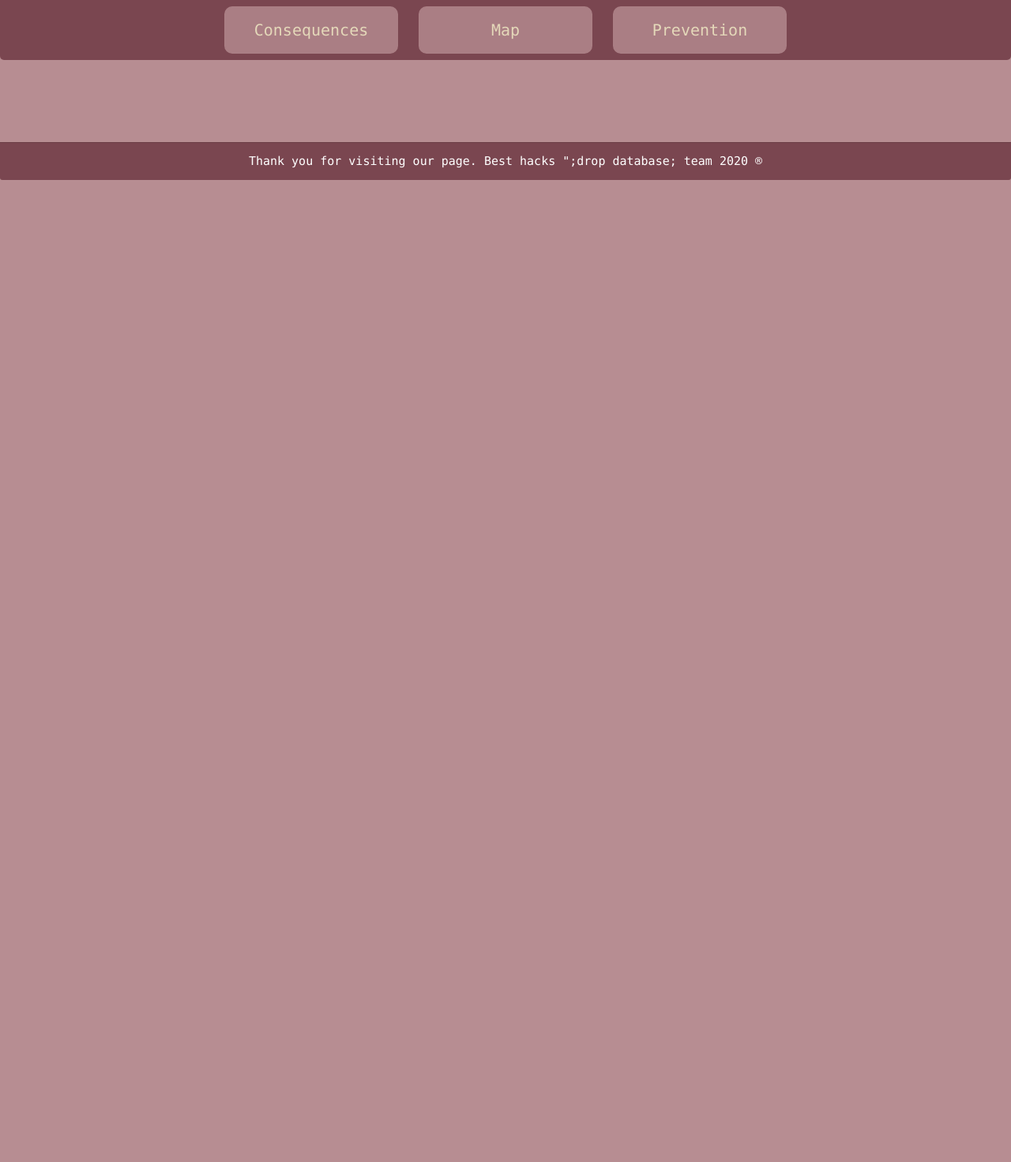
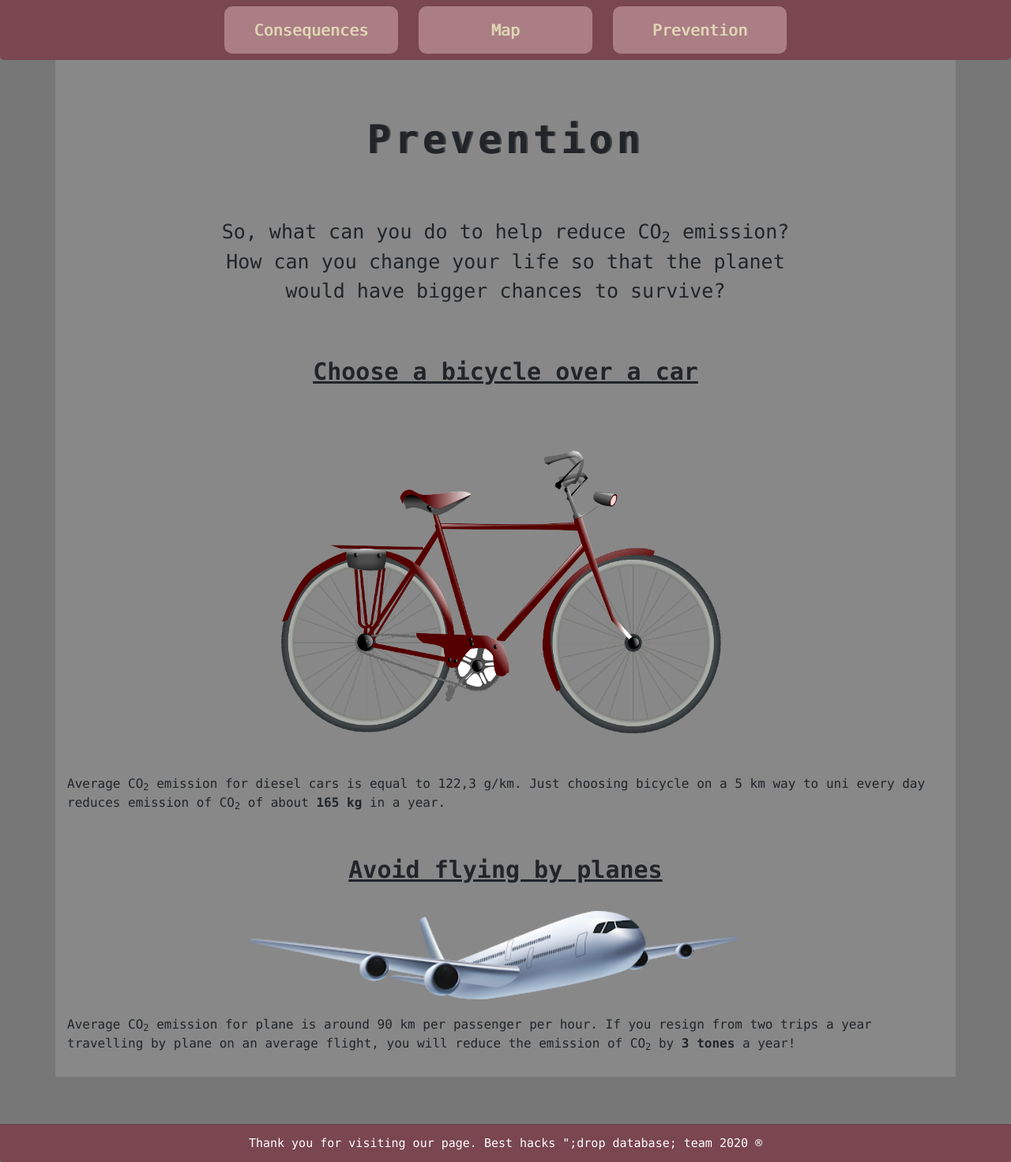
Before and after one commit to regin123/global-warming-investigator, a Django app: page /prevention/ in a window 1280 px wide. Shown: the whole page at 79% size. Before the commit the page ends 228 px from the top, so only its background shows below. Run offline with Django 3.2, Linux system fonts and the light colour scheme; some libraries are stand-ins or nearby versions.

Commit message:
Preventions page, pictures

```diff
--- a/static/css/base.css
+++ b/static/css/base.css
@@ -1,6 +1,6 @@
 html, body{
     font-family: "Lucida Console", Courier, monospace;
-    background-color: #B78D92;
+    background-color: #777;
 
 }
 /*div zbiorczy menu*/
@@ -14,6 +14,7 @@ html, body{
 
 /*elementy menu*/
 .nav-item {
+    text-shadow: 1px 0 #EEECC3;
     color: #FFFDD4;
     font-size: 20px;
     font-weight: normal;
@@ -52,7 +53,7 @@ html, body{
     color: #fff;
 }
 .container{
-    background-color: #B78D92;
+    background-color: #888;
     width: 100%;
     padding-top: 30px;
     padding-bottom: 30px;
@@ -65,6 +66,7 @@ html, body{
     background-color: #7A4650;
     color: white;
     font-size: 15px;
+    z-index: 2000;
 }
 .title{
     text-decoration: underline;
@@ -86,7 +88,6 @@ html, body{
 }
 
 .intro{
-    text-shadow: 2px 0 #444;
     text-align: center;
     width: 70%;
     padding-bottom: 10px;
@@ -95,3 +96,22 @@ html, body{
     margin-right: auto;
     font-size: 25px;
 }
+
+#bicycle{
+    width: 620px;
+    margin-left:auto;
+    margin-right: auto;
+    padding: 20px 0;
+}
+
+.page-title{
+    letter-spacing: 5px;
+    text-shadow: 2px 0 #444;
+    padding-top: 50px;
+    text-align: center;
+    width: 100%;
+    padding-bottom: 10px;
+    padding-top: 50px;
+    font-size: 50px;
+    font-weight: bold;
+}
--- a/static/css/only_map.css
+++ b/static/css/only_map.css
@@ -5,7 +5,7 @@ html, body {
 }
 
 svg {
-    height: 90%;
+    height: 100%;
 }
 
 .plotLegend, .areaLegend{
--- a/templates/consequences.html
+++ b/templates/consequences.html
@@ -20,6 +20,7 @@
 <body>
 {% block content %}
     <div class="container">
+        <div class="page-title">Consequences</div>
         <div class="intro">
             What are the consequences of excessive CO<sub>2</sub> emission? How does it change our planet and in consequences our lives?
         </div>
--- a/templates/prevention.html
+++ b/templates/prevention.html
@@ -19,7 +19,37 @@
 </head>
 <body>
 {% block content %}
+
     <div class="container">
+        <div class="page-title">Prevention</div>
+        <div class="intro">
+            So, what can you do to help reduce CO<sub>2</sub> emission? How can you change your life so that the planet
+            would have bigger chances to survive?
+        </div>
+        <div class="title">
+            Choose a bicycle over a car
+        </div>
+        <div class="pictures">
+            {% load static %}
+            <img id="bicycle" src="{% static "img/bicycle-12.png" %}">
+        </div>
+        <div id="descript">
+            Average CO<sub>2</sub> emission for diesel cars is equal to 122,3 g/km.
+            Just choosing bicycle on a 5 km way to uni every day reduces emission of CO<sub>2</sub> of about
+            <span style="font-weight: bold;">165 kg</span>  in a year.
+        </div>
+        <div class="title">
+            Avoid flying by planes
+        </div>
+        <div class="pictures">
+            {% load static %}
+            <img id="bicycle" src="{% static "img/plane.png" %}">
+        </div>
+        <div id="descript">
+            Average CO<sub>2</sub> emission for plane is around 90 km per passenger per hour.
+            If you resign from two trips a year travelling by plane on an average flight, you will reduce the emission
+            of CO<sub>2</sub> by <span style="font-weight: bold;">3 tones</span> a year!
+        </div>
     </div>
 {% endblock %}
 </body>
```
Also changed, not shown: static/img/bees.jpg (added), static/img/bicycle-12.png (added), static/img/biodiversity.jpg (added), static/img/drought.jpg (added), static/img/flood.jpg (added), static/img/forest-fire.jpg (added), static/img/icebergs.jpg (added), static/img/plane.png (added).
